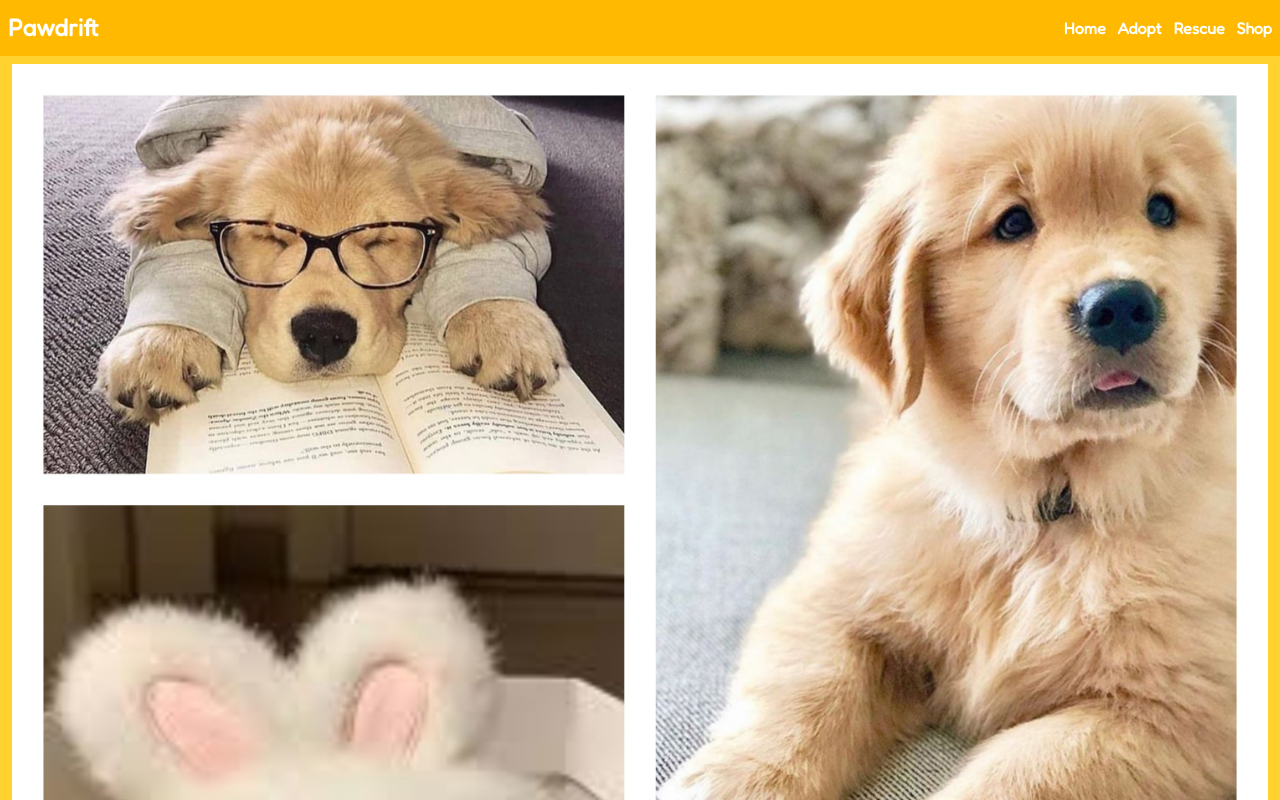
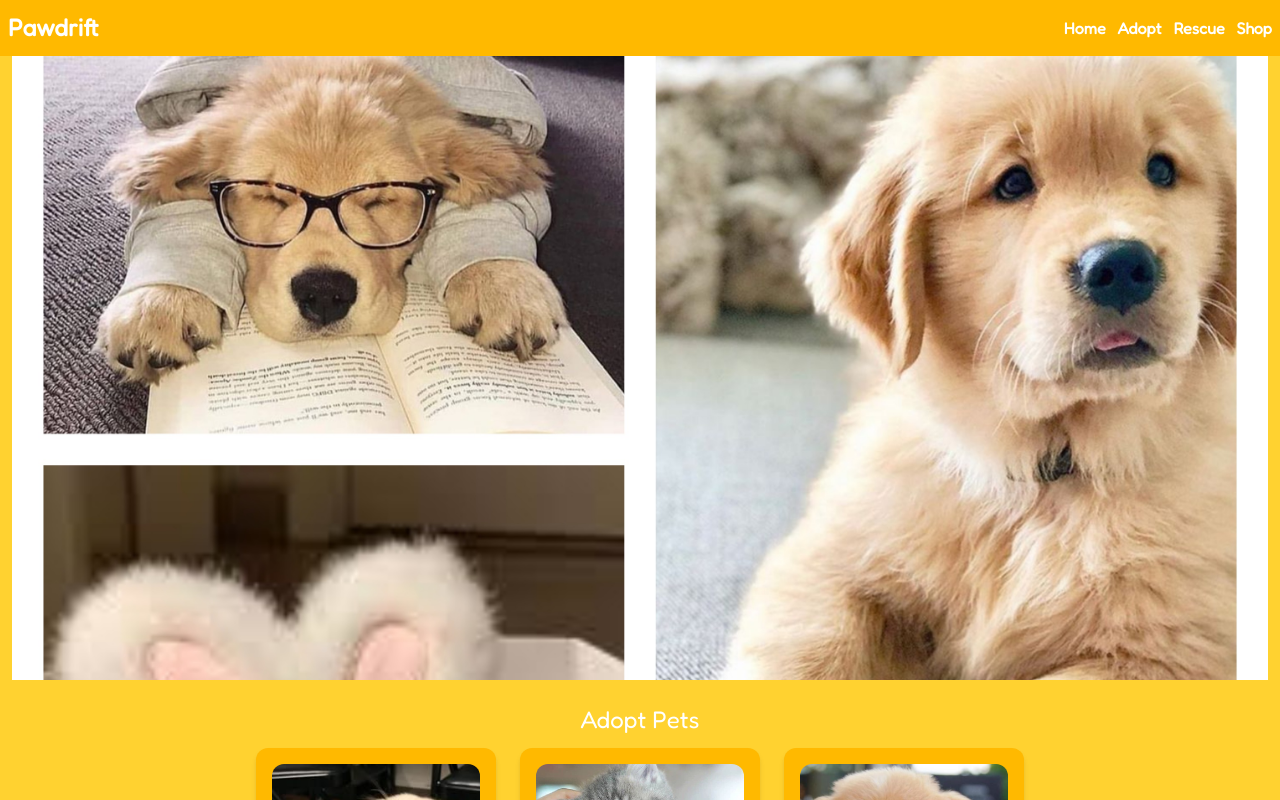
Before and after one commit to Diksha0032/pawdrift, a React (Vite) app: page / in a window 1280 px wide. Shown: the top 800 px of the page. Built offline with nearby package versions, Linux system fonts and the light colour scheme.

Commit message:
Update Hkb.jsx

```diff
--- a/src/components/Hkb.jsx
+++ b/src/components/Hkb.jsx
@@ -5,7 +5,7 @@ import "swiper/css";
 
 const Hkb = () => {
   return (
-    <section className="flex bg-amber-200 min-h-[100vh] py-10 pb-0">
+    <section className="w-full h-[60vh] md:h-[85vh] bg-amber-200 overflow-hidden">
       <Swiper
         modules={[Autoplay]}
         spaceBetween={20}
```
